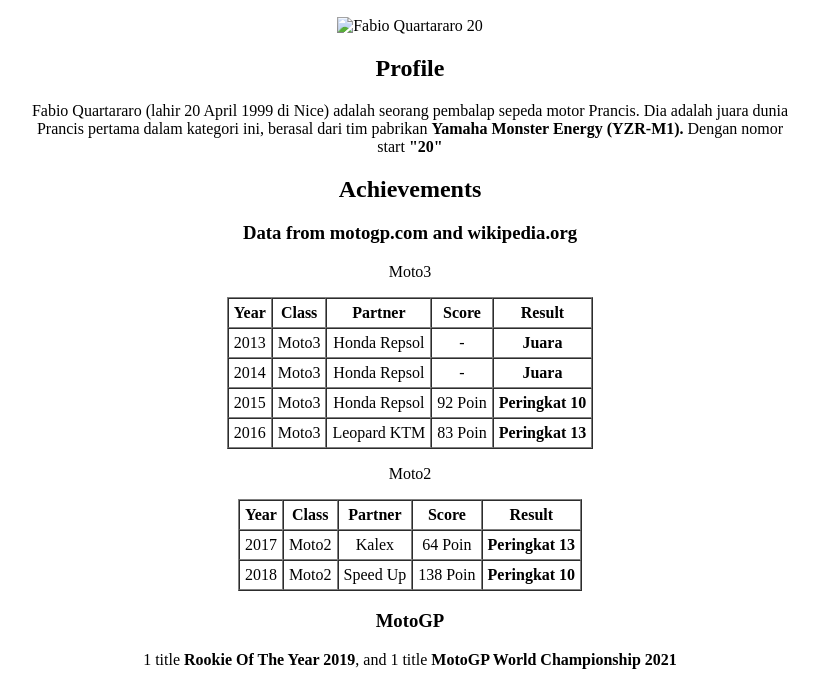
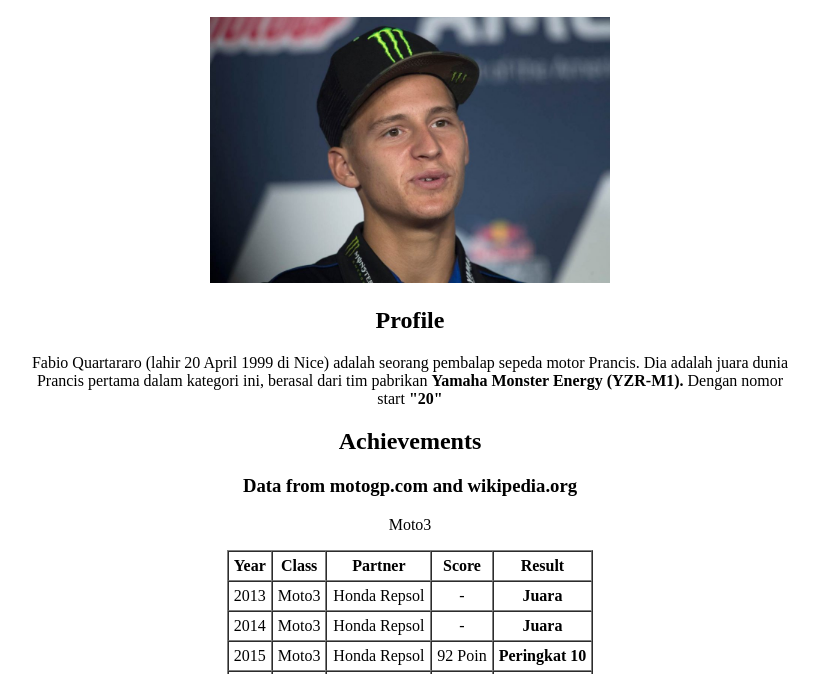
Before and after one commit to Prabas11y/fabio20-tribute-page, a plain HTML site: page index.html in a window 1280 px wide. Shown: the part 110-784 px from the top of the page, without its empty margins (230-1049 px from the left). Drawn offline with Linux system fonts and the light colour scheme.

Commit message:
Update index.html

```diff
--- a/index.html
+++ b/index.html
@@ -6,14 +6,14 @@
   <meta http-equiv="X-UA-Compatible" content="IE=edge">
   <meta name="viewport" content="width=device-width, initial-scale=1.0">
   <title>Fabio Quartararo Tribute</title>
-  <link rel="icon" href="images/fabioq20.png"/>
+  <link rel="icon" href="image/fabioq20.png"/>
 </head>
 
 <body style="margin: 0 auto; text-align: center;">
   <header>
     <h1>Fabio Quartararo </h1>
     <h2> MotoGP Rider</h2>
-    <img src="images/quartararo.jpg" alt="Fabio Quartararo 20" width="400">
+    <img src="image/quartararo.jpg" alt="Fabio Quartararo 20" width="400">
   </header>
 
   <main>
```
